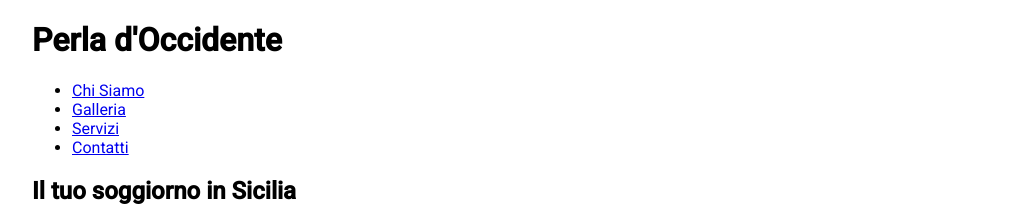
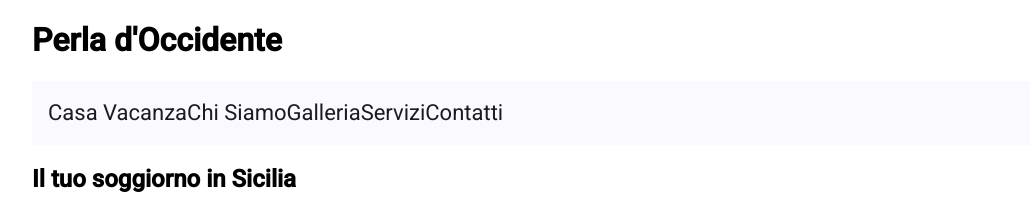
Before and after one commit to Serjaek/perla-d-occidente, an Angular app: page / in a window 1280 px wide. Shown: the top 207 px of the page, without its empty margins (96-1126 px from the left). Built offline with nearby package versions, Linux system fonts and the light colour scheme.

Commit message:
using mat

```diff
--- a/src/app/app.component.html
+++ b/src/app/app.component.html
@@ -1,14 +1,14 @@
 <main class="main">
   <header>
     <h1>Perla d'Occidente</h1>
-    <nav>
-      <ul>
-        <li><a href="#about">Chi Siamo</a></li>
-        <li><a href="#gallery">Galleria</a></li>
-        <li><a href="#services">Servizi</a></li>
-        <li><a href="#contact">Contatti</a></li>
-      </ul>
-    </nav>
+    <mat-toolbar color="primary">
+      <span>Casa Vacanza</span>
+      <span class="spacer"></span>
+      <a mat-button routerLink="/about">Chi Siamo</a>
+      <a mat-button routerLink="/gallery">Galleria</a>
+      <a mat-button routerLink="/services">Servizi</a>
+      <a mat-button routerLink="/contact">Contatti</a>
+    </mat-toolbar>
   </header>
 
   <section id="hero">
```
Also changed, not shown: src/app/app.component.ts (+6 -2 lines).
